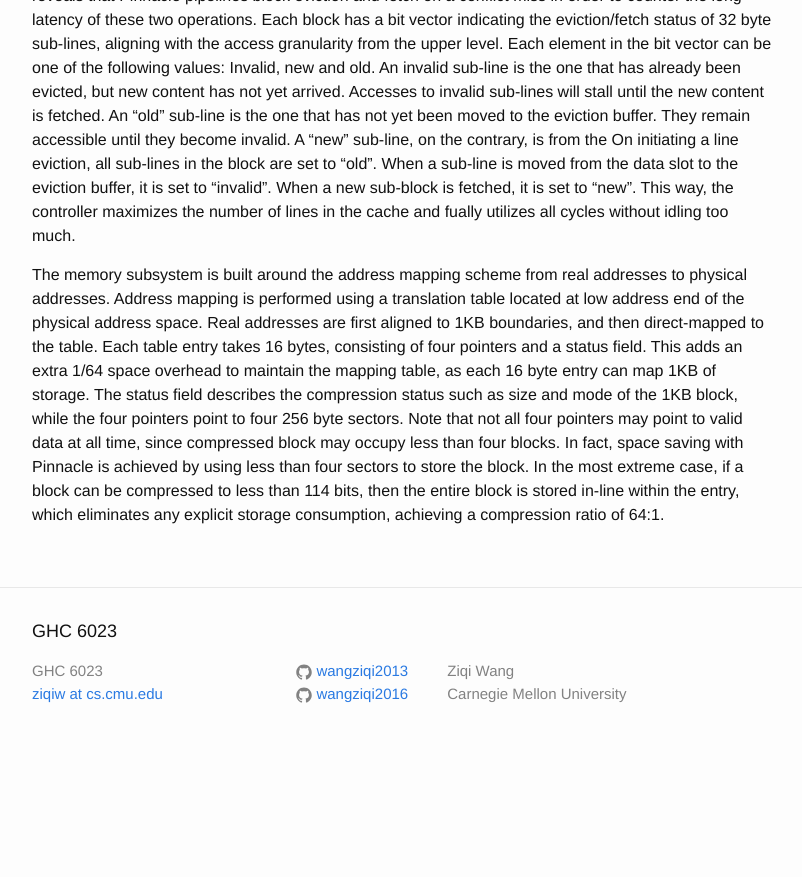
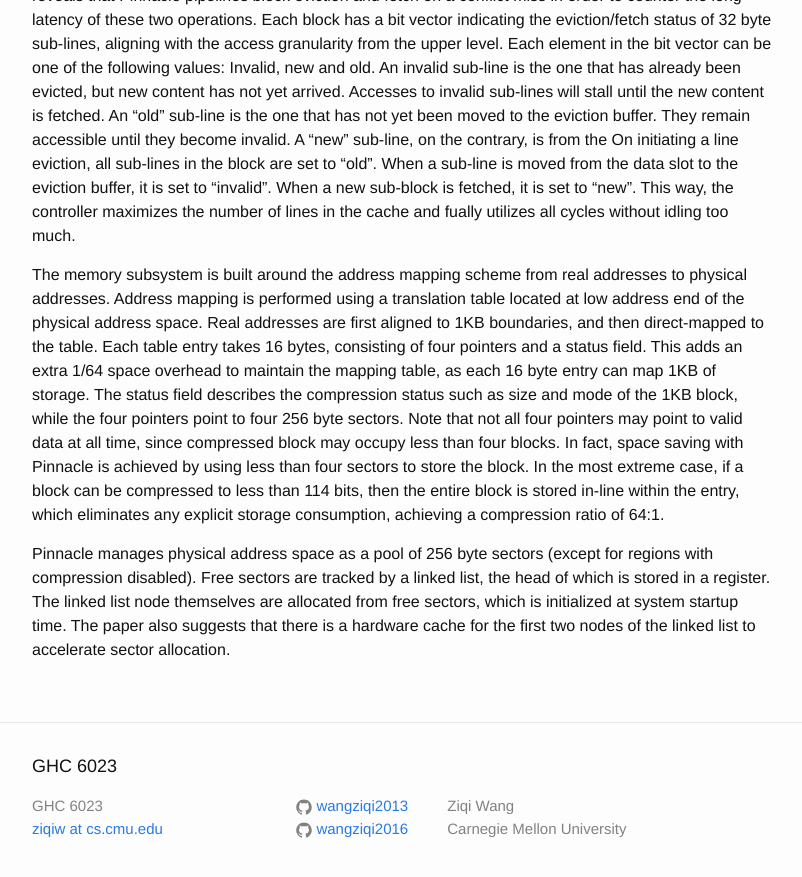
Before and after one commit to wangziqi2013/wangziqi2013.github.io, a Jekyll site: the page built from _posts/2020-06-01-pinnacle.markdown, in a window 1280 px wide and 900 px high, scrolled down 1606 px. Shown: the top 877 px of the window, without its empty margins (238-1040 px from the left). Built offline with Jekyll 4.4.1, drawn with Linux system fonts in a browser that asks for light colours; before the commit the page ends 2371 px from its top, so only the background shows below that.

Commit message:
Adding free list

```diff
--- a/_posts/2020-06-01-pinnacle.markdown
+++ b/_posts/2020-06-01-pinnacle.markdown
@@ -79,3 +79,8 @@ data at all time, since compressed block may occupy less than four blocks. In fa
 by using less than four sectors to store the block.
 In the most extreme case, if a block can be compressed to less than 114 bits, then the entire block is stored in-line
 within the entry, which eliminates any explicit storage consumption, achieving a compression ratio of 64:1.
+
+Pinnacle manages physical address space as a pool of 256 byte sectors (except for regions with compression disabled).
+Free sectors are tracked by a linked list, the head of which is stored in a register. The linked list node themselves
+are allocated from free sectors, which is initialized at system startup time. The paper also suggests that there
+is a hardware cache for the first two nodes of the linked list to accelerate sector allocation.
```
